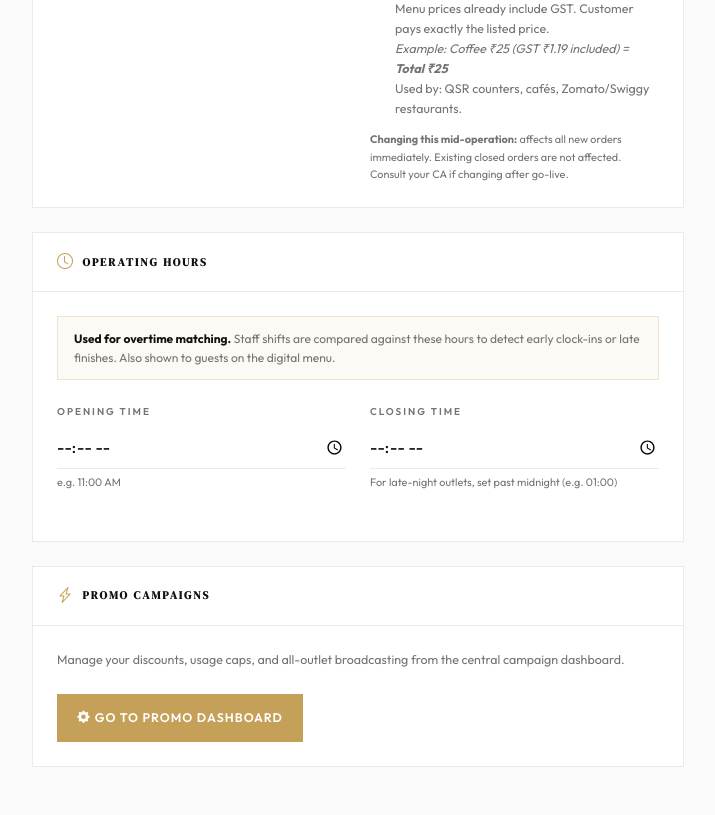
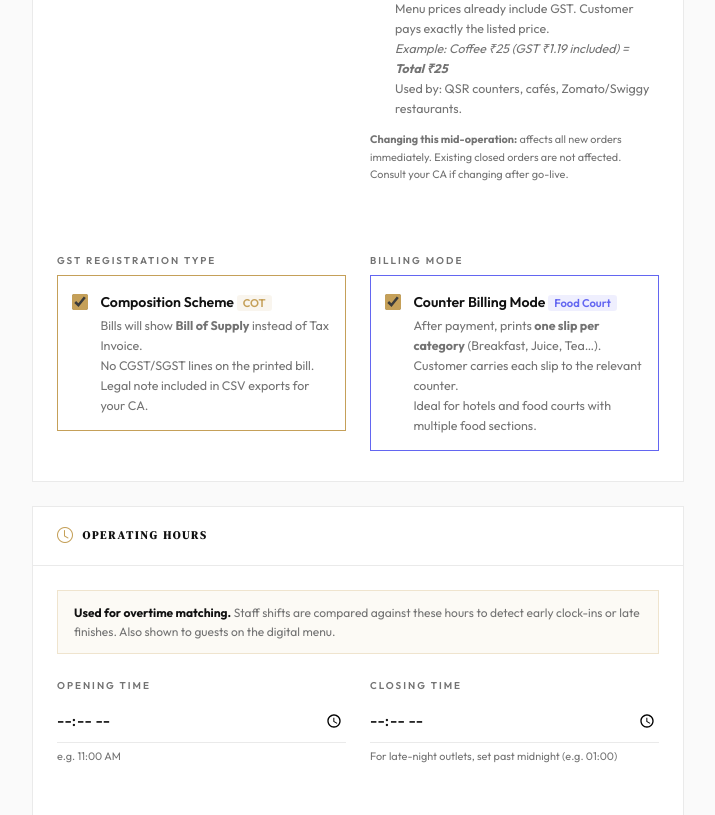
Before and after one commit to Rajathtuesday/restaurant-pos, a Django app: page /setup/outlet/ in a window 1280 px wide. Shown: the part 1618-2433 px from the top of the page, without its empty margins (282-997 px from the left). Run offline with Django 5.2, Linux system fonts and the light colour scheme; a user stored in the database is signed in; tables that the repository leaves empty hold one stand-in row (values such as "Sample post"); grey boxes marked "Sample" are stand-in pictures; data that the repository does not hold is empty; parts of the project's set-up code (start-up, migrations or seed data) failed here and were passed over; some libraries are stand-ins or nearby versions.

Commit message:
feat(composition): Bill of Supply mode for Composition Scheme dealers
- Outlet model: is_composition_scheme + split_bill_by_category fields
- Migration 0014
- Outlet Settings: two new toggles with gold/purple border feedback
  - Composition Scheme (COT) — shows "BILL OF SUPPLY" header on receipt,
    hides GST line on printed bill
  - Counter Billing Mode (Food Court) — placeholder toggle for split bill
- thermal_receipt.html: {% if is_comp %} gates GST line and adds
  "BILL OF SUPPLY" header
- CSV export: Composition note + GSTIN added as first rows for CA

Bill stays clean — no legal disclaimer on paper.
Legal note goes in CSV export only (for accountant).

Co-Authored-By: Claude Sonnet 4.6 <noreply@anthropic.com>

```diff
--- a/orders/templates/orders/thermal_receipt.html
+++ b/orders/templates/orders/thermal_receipt.html
@@ -76,6 +76,7 @@ body {
 <body>
 
 <!-- ── Receipt / Bill ─────────────────────────────────────────── -->
+{% with is_comp=order.outlet.is_composition_scheme %}
 <div class="center bold" style="font-size:{{ big_font }}px;">{{ order.tenant.name }}</div>
 <div class="center small">{{ order.outlet.name }}</div>
 {% if order.outlet.address %}<div class="center small">{{ order.outlet.address }}</div>{% endif %}
@@ -83,6 +84,7 @@ body {
 {% if order.outlet.gst_no %}<div class="center small">GSTIN: {{ order.outlet.gst_no }}</div>{% endif %}
 {% if order.outlet.fssai_no %}<div class="center small">FSSAI: {{ order.outlet.fssai_no }}</div>{% endif %}
 <div class="center small">SAC: {{ order.outlet.sac_code|default:"996331" }}</div>
+{% if is_comp %}<div class="center bold small" style="margin-top:1mm;">BILL OF SUPPLY</div>{% endif %}
 
 <div class="sep-solid"></div>
 
@@ -109,7 +111,7 @@ body {
 <div class="sep"></div>
 
 <div class="row"><span class="label small">Subtotal</span><span class="value small">Rs.{{ order.subtotal|floatformat:0 }}</span></div>
-<div class="row"><span class="label small">GST</span><span class="value small">Rs.{{ order.gst_total|floatformat:0 }}</span></div>
+{% if not is_comp %}<div class="row"><span class="label small">GST</span><span class="value small">Rs.{{ order.gst_total|floatformat:0 }}</span></div>{% endif %}
 {% if order.discount_total %}<div class="row"><span class="label small">Discount</span><span class="value small">-Rs.{{ order.discount_total|floatformat:0 }}</span></div>{% endif %}
 
 <div class="sep-solid"></div>
@@ -120,6 +122,7 @@ body {
 <div class="sep-solid"></div>
 <div class="center small">Thank you for visiting!</div>
 <div class="center small">Powered by Rasova POS</div>
+{% endwith %}
 
 <!-- ── KOT Sections ──────────────────────────────────────────── -->
 {% for kot in kots %}
--- a/setup/templates/setup/outlet_settings.html
+++ b/setup/templates/setup/outlet_settings.html
@@ -221,6 +221,45 @@
                             Existing closed orders are not affected. Consult your CA if changing after go-live.
                         </div>
                     </div>
+
+                    <!-- ── Composition Scheme ── -->
+                    <div class="field-row" style="margin-top:1.25rem;">
+                        <label class="field-label">GST Registration Type</label>
+                        <label style="display:flex;align-items:flex-start;gap:12px;cursor:pointer;margin-top:0.4rem;padding:0.9rem;border:1.5px solid var(--border-color);transition:border-color 0.15s;" id="comp-scheme-box">
+                            <input type="checkbox" name="is_composition_scheme" value="true"
+                                {% if outlet.is_composition_scheme %}checked{% endif %}
+                                style="margin-top:3px;accent-color:var(--accent-gold);width:16px;height:16px;flex-shrink:0;"
+                                onchange="toggleCompScheme(this)">
+                            <div>
+                                <div style="font-weight:600;font-size:0.88rem;">Composition Scheme <span style="font-size:0.7rem;color:var(--accent-gold);background:rgba(197,160,89,0.1);padding:1px 6px;border-radius:3px;">COT</span></div>
+                                <div style="font-size:0.78rem;color:var(--text-muted);margin-top:3px;">
+                                    Bills will show <strong>Bill of Supply</strong> instead of Tax Invoice.<br>
+                                    No CGST/SGST lines on the printed bill.<br>
+                                    Legal note included in CSV exports for your CA.
+                                </div>
+                            </div>
+                        </label>
+                    </div>
+
+                    <!-- ── Counter Billing / Split Bill ── -->
+                    <div class="field-row" style="margin-top:1.25rem;">
+                        <label class="field-label">Billing Mode</label>
+                        <label style="display:flex;align-items:flex-start;gap:12px;cursor:pointer;margin-top:0.4rem;padding:0.9rem;border:1.5px solid var(--border-color);transition:border-color 0.15s;" id="split-bill-box">
+                            <input type="checkbox" name="split_bill_by_category" value="true"
+                                {% if outlet.split_bill_by_category %}checked{% endif %}
+                                style="margin-top:3px;accent-color:var(--accent-gold);width:16px;height:16px;flex-shrink:0;"
+                                onchange="toggleSplitBill(this)">
+                            <div>
+                                <div style="font-weight:600;font-size:0.88rem;">Counter Billing Mode <span style="font-size:0.7rem;color:#6366f1;background:rgba(99,102,241,0.1);padding:1px 6px;border-radius:3px;">Food Court</span></div>
+                                <div style="font-size:0.78rem;color:var(--text-muted);margin-top:3px;">
+                                    After payment, prints <strong>one slip per category</strong> (Breakfast, Juice, Tea…).<br>
+                                    Customer carries each slip to the relevant counter.<br>
+                                    Ideal for hotels and food courts with multiple food sections.
+                                </div>
+                            </div>
+                        </label>
+                    </div>
+
                 </div>
             </div>
         </div>
@@ -312,5 +351,21 @@
         btn.disabled = true;
         btn.innerHTML = '<i class="bi bi-hourglass-split me-2"></i>Saving...';
     });
+
+    function toggleCompScheme(cb) {
+        document.getElementById('comp-scheme-box').style.borderColor =
+            cb.checked ? 'var(--accent-gold)' : 'var(--border-color)';
+    }
+    function toggleSplitBill(cb) {
+        document.getElementById('split-bill-box').style.borderColor =
+            cb.checked ? '#6366f1' : 'var(--border-color)';
+    }
+    // Set initial border state
+    document.addEventListener('DOMContentLoaded', () => {
+        const comp = document.querySelector('[name="is_composition_scheme"]');
+        const split = document.querySelector('[name="split_bill_by_category"]');
+        if (comp && comp.checked) toggleCompScheme(comp);
+        if (split && split.checked) toggleSplitBill(split);
+    });
 </script>
 {% endblock %}
--- a/setup/views/core_views.py
+++ b/setup/views/core_views.py
@@ -573,6 +573,8 @@ def outlet_settings(request):
         outlet.fssai_no     = fssai_no
         outlet.sac_code     = sac_code
         outlet.gst_inclusive = gst_inclusive
+        outlet.is_composition_scheme  = request.POST.get("is_composition_scheme") == "true"
+        outlet.split_bill_by_category = request.POST.get("split_bill_by_category") == "true"
 
         # Store WhatsApp on the outlet (add field check)
         if hasattr(outlet, "whatsapp_no"):
--- a/tenants/models.py
+++ b/tenants/models.py
@@ -226,6 +226,27 @@ class Outlet(models.Model):
         )
     )
 
+    is_composition_scheme = models.BooleanField(
+        default=False,
+        help_text=(
+            "True → Composition Scheme dealer. "
+            "Bill header shows 'Bill of Supply'. "
+            "No CGST/SGST lines on printed bill. "
+            "Legal note added to CSV exports only."
+        )
+    )
+
+    split_bill_by_category = models.BooleanField(
+        default=False,
+        help_text=(
+            "True → Counter Billing Mode. "
+            "After payment, prints one slip per menu category "
+            "(e.g. Breakfast, Juice, Tea) with partial cuts between them. "
+            "Customer carries each slip to the relevant counter. "
+            "Used in food courts and multi-section hotels."
+        )
+    )
+
     whatsapp_no = models.CharField(
         max_length=15,
         blank=True,
```
Also changed, not shown: reports/services/export_services.py (+9 -0 lines), tenants/migrations/0014_outlet_composition_and_split_bill.py (added).
